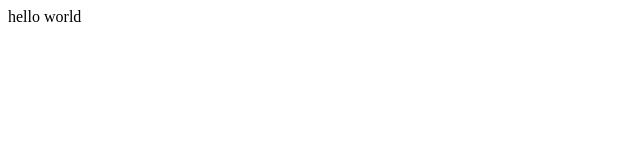
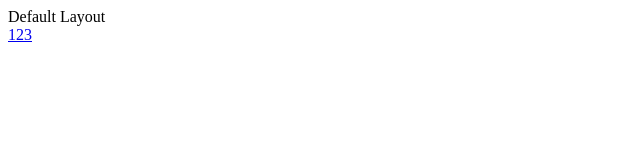
Before and after one commit to Soul-of-Wind/TSCordClient, a Vue app: page / in a window 1280 px wide. Shown: the top 160 px of the page, without its empty margins (0-640 px from the left). Built offline with nearby package versions, Linux system fonts and the light colour scheme.

Commit message:
SOW-23: Add example layout and views

```diff
--- a/src/view/example/[id].vue
+++ b/src/layouts/LayoutDefault.vue
@@ -1,5 +1,6 @@
 <template>
-
+  Default Layout
+  <router-view></router-view>
 </template>
 
 <script setup lang="ts">
--- a/src/router/index.ts
+++ b/src/router/index.ts
@@ -1,14 +1,23 @@
-import { createMemoryHistory, createRouter } from 'vue-router'
+import {createRouter, createWebHistory, RouteRecordRaw} from 'vue-router'
 
-import ViewHome from "../view/ViewHome.vue";
+import ViewHome from "../views/ViewHome.vue";
+import ViewExample from '../views/example/[id].vue';
+import LayoutDefault from "../layouts/LayoutDefault.vue";
 
-const routes = [
-    { path: '/', component: ViewHome },
-    { path: '/example/:id', component: import('../view/example/[id].vue') },
+const routes: RouteRecordRaw[] = [
+    {
+        path: '/',
+        component: LayoutDefault,
+        name: 'Layout Default',
+        children: [
+            { path: '/', component: ViewHome, name: 'Home' },
+            { path: '/example/:id', component: ViewExample, name: 'Example' },
+        ]
+    },
 ]
 
 const router = createRouter({
-    history: createMemoryHistory(),
+    history: createWebHistory(),
     routes,
 })
 
--- a/src/view/ViewHome.vue
+++ b/src/views/ViewHome.vue
@@ -1,6 +1,6 @@
 <template>
   <div class="view-home">
-    hello world
+    <router-link to="/example/1">123</router-link>
   </div>
 </template>
 
--- /dev/null
+++ b/src/views/example/[id].vue
@@ -0,0 +1,11 @@
+<template>
+<div> exampleId: {{ $route.params.id }}</div>
+</template>
+
+<script setup lang="ts">
+
+</script>
+
+<style scoped>
+
+</style>
```
